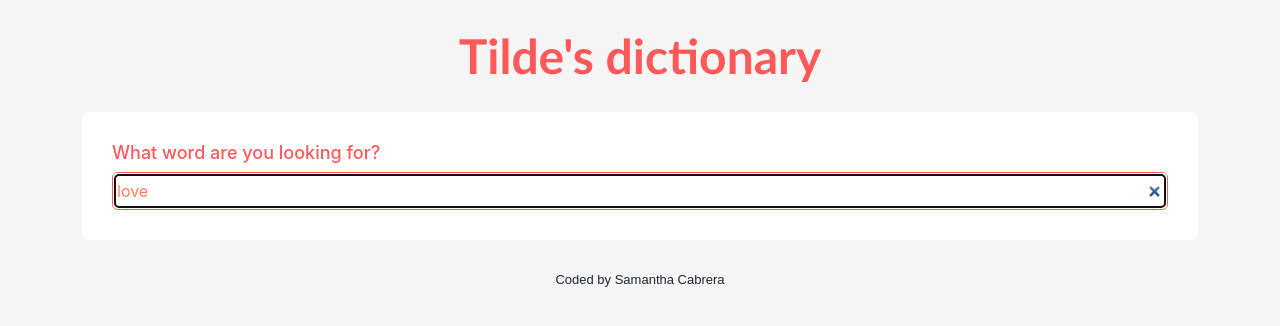
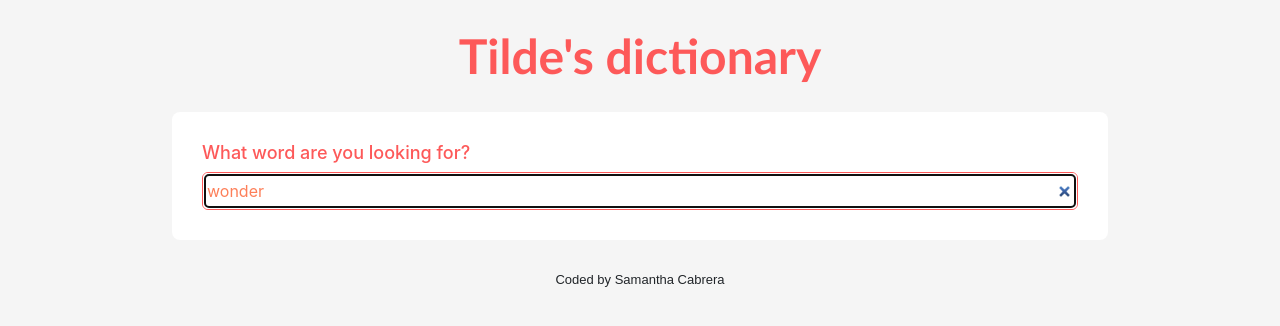
Before and after one commit to villa151/project-dictionary, a React (Create React App) app: page / in a window 1280 px wide. Shown: the top 326 px of the page. Built offline with nearby package versions, Linux system fonts and the light colour scheme; no server answers.

Commit message:
photos
component created for photos

```diff
--- a/src/App.css
+++ b/src/App.css
@@ -1,6 +1,11 @@
 body {
   background: whitesmoke;
 }
+.App {
+  max-width: 960px;
+  margin: 0 auto;
+}
+
 header {
   font-size: 48px;
   text-align: center;
--- a/src/App.js
+++ b/src/App.js
@@ -6,7 +6,7 @@
     <div className="App">
       <div className="container">
         <header className="center">Tilde's dictionary</header>
-        <Dictionary defaultKeyword="love" />
+        <Dictionary defaultKeyword="wonder" />
         <footer className="footer">Coded by Samantha Cabrera</footer>
       </div>
     </div>
--- a/src/Dictionary.js
+++ b/src/Dictionary.js
@@ -1,5 +1,6 @@
 import React, { useState } from "react";
 import Results from "./Results";
+import Photos from "./Photos";
 import axios from "axios";
 
 import "./Dictionary.css";
@@ -8,14 +9,25 @@
   let [keyword, setKeyword] = useState(props.defaultKeyword);
   let [results, setResults] = useState(null);
   let [loaded, setLoaded] = useState(false);
+  let [photos, setPhotos] = useState(false);
 
   function handleResponse(response) {
     setResults(response.data[0]);
   }
 
+  function handlePexelsResponse(response) {
+    setPhotos(response.data.photos);
+  }
+
   function search() {
     let apiUrl = `https://api.dictionaryapi.dev/api/v2/entries/en/${keyword}`;
     axios.get(apiUrl).then(handleResponse);
+
+    let pexelsApiKey =
+      "563492ad6f917000010000013c2ca1aaf5544a899e80342394254ce8";
+    let pexelsApiUrl = `https://api.pexels.com/v1/search?query=${keyword}&per_page=1`;
+    let headers = { Authorization: `Bearer ${pexelsApiKey}` };
+    axios.get(pexelsApiUrl, { headers: headers }).then(handlePexelsResponse);
   }
 
   function handleSubmit(event) {
@@ -47,6 +59,7 @@
           </form>
         </section>
         <Results results={results} />
+        <Photos photos={photos} />
       </div>
     );
   } else {
--- /dev/null
+++ b/src/Photos.js
@@ -0,0 +1,15 @@
+import React from "react";
+
+export default function Photos(props) {
+  if (props.photos) {
+    return (
+      <section className="Photos">
+        {props.photos.map(function (photo, index) {
+          return <img src={photo.src.tiny} key={index} />;
+        })}
+      </section>
+    );
+  } else {
+    return null;
+  }
+}
```
